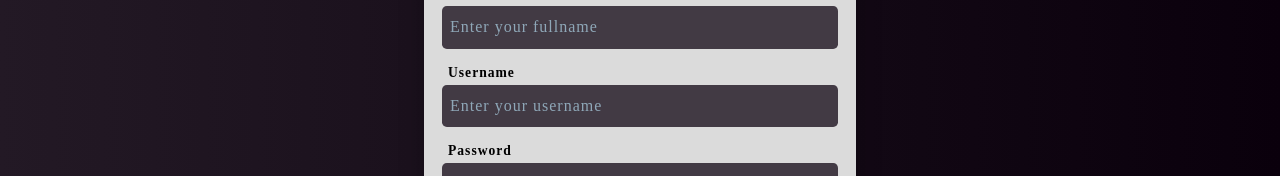
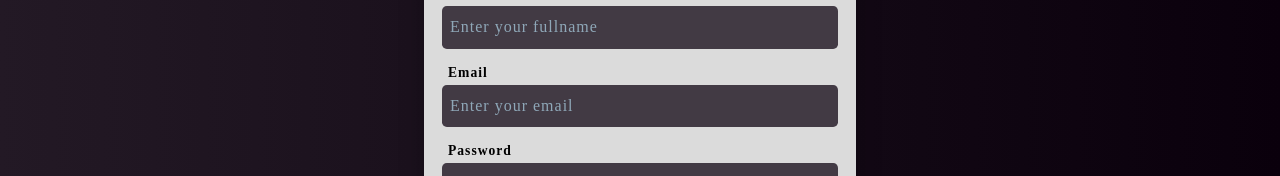
Before and after one commit to Kr-Upendra/Recipe-House, a React (Vite) app in the folder client/: page /auth/signup in a window 1280 px wide. Shown: the part 218-394 px from the top of the page. Built offline with nearby package versions, Linux system fonts and the light colour scheme; a web font is replaced by a local one.

Commit message:
change variable of authlogin and authsignup

```diff
--- a/client/src/pages/AuthLogin.jsx
+++ b/client/src/pages/AuthLogin.jsx
@@ -13,7 +13,7 @@
 }
 
 export function Login() {
-  const [username, setUsername] = useState("");
+  const [email, setEmail] = useState("");
   const [password, setPassword] = useState("");
   const [_, setCookies] = useCookies(["access_token"]);
   const navigate = useNavigate();
@@ -23,7 +23,7 @@
     e.preventDefault();
     try {
       const response = await axios.post(`${baseUrl}users/login`, {
-        username,
+        email,
         password,
       });
 
@@ -31,7 +31,7 @@
       window.localStorage.setItem("userId", response.data.userId);
       window.localStorage.setItem("currentUser", response.data.fullname);
       navigate("/");
-      setUsername("");
+      setEmail("");
       setPassword("");
     } catch (err) {
       alert(
@@ -46,16 +46,16 @@
       <h3 className="el__title">Login now to get access</h3>
       <form onSubmit={handleFormSubmit} className="form">
         <div className="form__inputs">
-          <label htmlFor="username">Username</label>
+          <label htmlFor="email">Email</label>
           <input
-            type="text"
+            type="email"
             required
-            id="username"
+            id="email"
             className="form__inputs--input"
-            placeholder="Enter your username"
+            placeholder="Enter your Email"
             autoComplete="off"
-            value={username}
-            onChange={(e) => setUsername(e.target.value)}
+            value={email}
+            onChange={(e) => setEmail(e.target.value)}
           />
         </div>
         <div className="form__inputs">
--- a/client/src/pages/AuthSignup.jsx
+++ b/client/src/pages/AuthSignup.jsx
@@ -13,7 +13,7 @@
 
 export function Signup() {
   const [fullname, setFullname] = useState("");
-  const [username, setUsername] = useState("");
+  const [email, setEmail] = useState("");
   const [password, setPassword] = useState("");
   const baseUrl = useAppBaseUrl();
 
@@ -22,13 +22,13 @@
     try {
       const response = await axios.post(`${baseUrl}users/signup`, {
         fullname,
-        username,
+        email,
         password,
       });
 
       alert(response.data.message);
       setFullname("");
-      setUsername("");
+      setEmail("");
       setPassword("");
     } catch (err) {
       console.error(err.data);
@@ -53,16 +53,16 @@
           />
         </div>
         <div className="form__inputs">
-          <label htmlFor="username">Username</label>
+          <label htmlFor="email">Email</label>
           <input
-            type="text"
+            type="email"
             required
-            id="username"
+            id="email"
             className="form__inputs--input"
-            placeholder="Enter your username"
+            placeholder="Enter your email"
             autoComplete="off"
-            value={username}
-            onChange={(e) => setUsername(e.target.value)}
+            value={email}
+            onChange={(e) => setEmail(e.target.value)}
           />
         </div>
         <div className="form__inputs">
```
